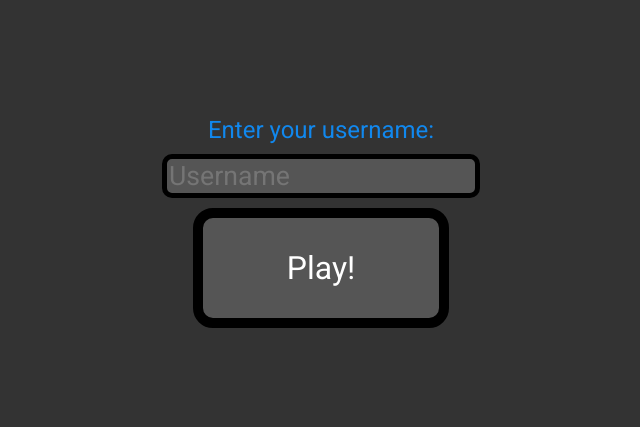
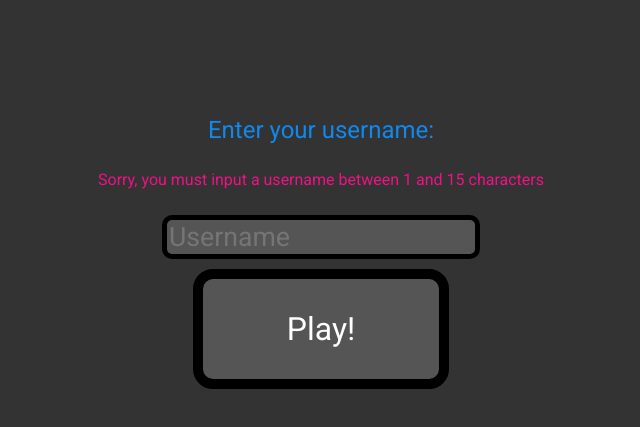
Before and after one commit to Aries1542/Infiltrate, a plain HTML site: page static/index.html in a window 1280 px wide. Both pictures are taken after a click on the button "Play!". Shown: the part 159-586 px from the top of the page, without its empty margins (319-959 px from the left). Drawn offline with Linux system fonts and the light colour scheme.

Commit message:
Feedback given for bad username input

```diff
--- a/static/app.js
+++ b/static/app.js
@@ -77,8 +77,11 @@ const startGame = (username) => {
 }
 
 const onClickPlay = () => {
-    const username = document.getElementById("username-field").value;
-    if (username === "" || username.length >= 15) {
+    const username = document.getElementById("username-field").value.trim() || "";
+    if (username === "" || username.length > 15) {
+        const error = document.getElementById("error");
+        error.innerHTML = "Sorry, you must input a username between 1 and 15 characters";
+        error.style.display = "block";
         return;
     }
     document.getElementById("main-menu").remove();
--- a/static/index.html
+++ b/static/index.html
@@ -6,7 +6,7 @@
     <link rel="preconnect" href="https://fonts.gstatic.com" crossorigin>
     <link href="https://fonts.googleapis.com/css2?family=Roboto:ital,wght@0,100..900;1,100..900&display=swap" rel="stylesheet">
     <style>
-        #main-menu, #title, label, #username-field, #play-button {
+        #main-menu, #title, label, #username-field, #play-button, #error {
             font-family: 'Roboto', sans-serif;
         }
         #main-menu {
@@ -57,6 +57,10 @@
             color: #4cf;
             background-color: #000;
         }
+        #error {
+            display: none;
+            color: #e18;
+        }
     </style>
 </head>
 
@@ -64,6 +68,7 @@
     <div id="main-menu">
         <h1 id="title">Infiltrate</h1>
         <label for="username-field">Enter your username: </label>
+        <p id="error"></p>
         <input type="text" id="username-field" placeholder="Username">
         <button id="play-button">Play!</button>
     </div>
```
